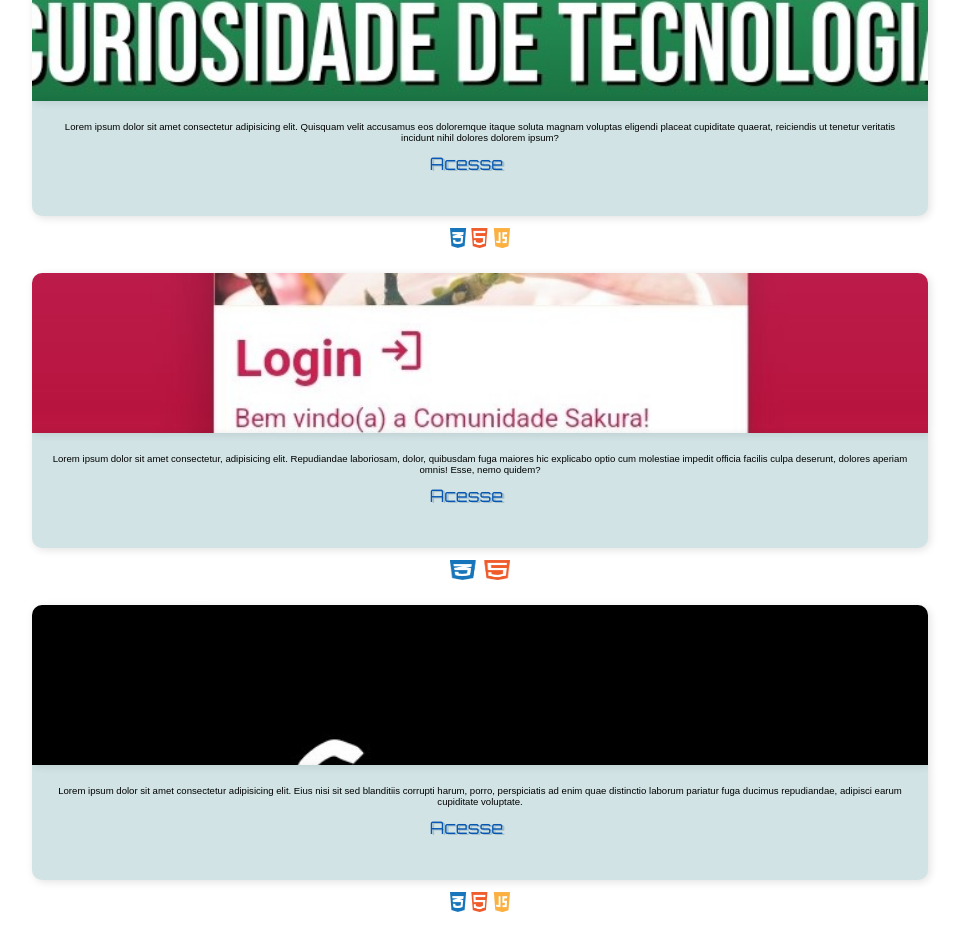
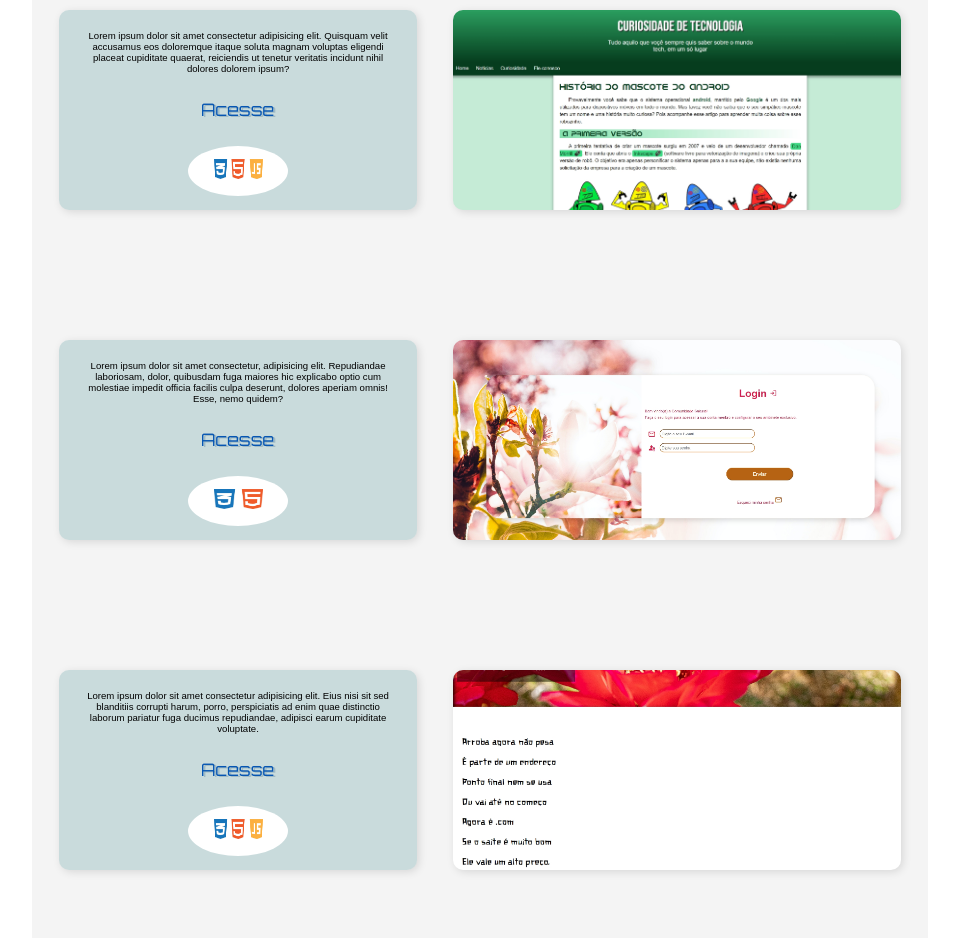
Before and after one commit to isrraelantonio/projerto-portifolio, a plain HTML site: page index.html in a window 1280 px wide. Shown: the part 1532-2470 px from the top of the page, without its empty margins (160-1122 px from the left). Drawn offline with nearby package versions, Linux system fonts and the light colour scheme.

Commit message:
projeto pronto

```diff
--- a/index.html
+++ b/index.html
@@ -68,9 +68,9 @@
                     <div id="infor-projeto">
                         Lorem ipsum dolor sit amet consectetur adipisicing elit. Quisquam velit accusamus eos doloremque itaque soluta magnam voluptas eligendi placeat cupiditate quaerat, reiciendis ut tenetur veritatis incidunt nihil dolores dolorem ipsum?
                        <p id="acesse"><a href="">Acesse</a></p>
+                         <div id="linguagem"><img src="imagens/baixar3.jpeg" alt=""> </div>
 
                     </div>
-                    <div id="linguagem"><img src="imagens/baixar3.jpeg" alt=""> </div>
 
                 </div>
 
@@ -88,9 +88,11 @@
                     <div id="infor-projeto">
                         Lorem ipsum dolor sit amet consectetur, adipisicing elit. Repudiandae laboriosam, dolor, quibusdam fuga maiores hic explicabo optio cum molestiae impedit officia facilis culpa deserunt, dolores aperiam omnis! Esse, nemo quidem?
                        <p id="acesse"><a href="">Acesse</a></p>
+
+                       <div id="linguagem"><img src="imagens/baixar2.jpeg" alt=""></div>
                     </div>
 
-                     <div id="linguagem"><img src="imagens/baixar2.jpeg" alt=""></div>
+
                 </div>
 
 
@@ -105,9 +107,11 @@
                     <div id="infor-projeto">
                         Lorem ipsum dolor sit amet consectetur adipisicing elit. Eius nisi sit sed blanditiis corrupti harum, porro, perspiciatis ad enim quae distinctio laborum pariatur fuga ducimus repudiandae, adipisci earum cupiditate voluptate.
                         <p id="acesse"><a href="">Acesse</a></p>
+
+                        <div id="linguagem"><img src="imagens/baixar3.jpeg" alt=""></div>
                     </div>
 
-                    <div id="linguagem"><img src="imagens/baixar3.jpeg" alt=""></div>
+
 
                 </div>
 
--- a/medeas_queries.css
+++ b/medeas_queries.css
@@ -43,10 +43,21 @@
         width: 46px;
         height: 46px;
     }
+    #info-sou{
+        width: 90%;
+        margin: auto;
+    }
+    #projetos{
+        height: 1000px;
+        background-color: rgba(0, 0, 0, 0.045);
+
+    }
+
 
     .texto{
         width: 100%;
         height: 300px;
+
     }
 
     .imagem{
@@ -54,11 +65,12 @@
         display: block;
         width: 50%;
         height: 200px;
-        background-color: black;
         margin-top: 5%;
         margin-right: 3%;
         border-radius: 10px 10px 10px 10px;
     }
+
+
     #imagem4{
         background-image: url(imagens/comp_android.jpeg);
     }
@@ -72,24 +84,38 @@
         background-image: url(imagens/comp_cordel.jpeg);
         background-position: bottom center;
     }
+
     #infor-projeto{
         width: 40%;
-        height: 100px;
+        height: 200px;
         display: block;
-        margin-left:3%;
-        transform: translate(0px, 90px);
+        float: left;
+        margin: 3%;
+        margin-top: 5%;
         border-radius: 10px 10px 10px 10px;
+    }
+    #infor-projeto > p{
+        margin: 8%;
+        padding-left: 26px;
+    }
 
+
+    h2{
+        font-size: 1.2em;
 
     }
     #linguagem{
-      transform: translate(132px, 100px);
-      margin-left: 1%;
-    }
+        margin-left: auto;
+        margin-right: auto;
+         width: 100px;
+         height: 50px;
+         background-color: white;
+         border-radius: 100%;
+       }
+       #linguagem > img{
+         margin-top: 13%;
+     }
 
-    h2{
-        font-size: 1.2em;
-    }
 
 }
 
@@ -110,5 +136,101 @@
        font-size: 1.1em;
     }
 
+    main{
+    width: 70%;
+        margin-left: auto;
+        margin-right: auto;
+    }
 
+
+    #oquefaco{
+        height: 300px;
+        width: 78%;
+        margin-left: auto;
+        margin-right: auto;
+    }
+
+    #redes{
+        width: 150px;
+    }
+    a > img{
+
+        width: 46px;
+        height: 46px;
+    }
+    #info-sou{
+        width: 90%;
+        margin: auto;
+    }
+    #projetos{
+        height: 1000px;
+        background-color: rgba(0, 0, 0, 0.045);
+
+    }
+
+    .texto{
+        width: 100%;
+        height: 300px;
+
+
+
+    }
+
+    .imagem{
+        float: right;
+        display: block;
+        width: 50%;
+        height: 200px;
+        background-color: black;
+        margin-top: 6%;
+        margin-right: 3%;
+        border-radius: 10px 10px 10px 10px;
+    }
+    #imagem4{
+        background-image: url(imagens/comp_android.jpeg);
+    }
+
+
+    #imagem5{
+        background-image: url(imagens/comp_login.jpeg);
+    }
+
+    #imagem6{
+        background-image: url(imagens/comp_cordel.jpeg);
+        background-position: bottom center;
+    }
+    #infor-projeto{
+        width: 40%;
+        height: 200px;
+        display: block;
+        float: left;
+        margin: 3%;
+        margin-top: 6%;
+        border-radius: 10px 10px 10px 10px;
+    }
+    #infor-projeto > p{
+        margin: 8%;
+        padding-left: 26px;
+    }
+
+    h2{
+        font-size: 1.2em;
+
+    }
+    section#projetos > article{
+        height: 30%;
+
+
+    }
+    #linguagem{
+       margin-left: auto;
+       margin-right: auto;
+        width: 100px;
+        height: 50px;
+        background-color: white;
+        border-radius: 100%;
+      }
+      #linguagem > img{
+        margin-top: 13%;
+    }
 }
--- a/style.css
+++ b/style.css
@@ -203,11 +203,14 @@ a:hover > img{
 }
 
 #projetos{
-    height: 1000px;
+    height: 1010px;
+
+
 
 }
 section#projetos > article{
-    height: 32%;
+    height: 31%;
+    margin-top: 30px;
 }
 
 .imagem{
@@ -246,17 +249,16 @@ section#projetos > article{
 }
 
 .texto{
-    height: 40%;
+    height: 50%;
     width: 70%;
     padding: 0px;
     margin: 0px  auto 20px auto;
-
 
 }
 
 #infor-projeto{
     display: block;
-    height: 90%;
+    height: 100%;
     background-color: rgba(95, 158, 160, 0.286);
     font-size: 0.6em;
     text-align: center;
@@ -264,6 +266,11 @@ section#projetos > article{
     border-radius: 0px 0px 10px 10px;
     box-shadow: #0000001e 2px 2px 8px ;
 }
+#infor-projeto > p{
+
+    padding-left: 26px;
+}
+
 #acesse{
     margin-top: 10px;
     font-size: 1.8em;
@@ -278,14 +285,31 @@ section#projetos > article{
 }
 #linguagem{
     width: 60px;
-    height: 20px ;
-    margin: 12px auto 0px auto;
+    height: 20px;
+    margin: 5px auto 0px auto;
 }
 
 #linguagem > img{
-    width: 60px;
+    width: 49px;
     height: 20px;
+    margin-top: 18%;
 }
+#linguagem{
+    margin-left: auto;
+    margin-right: auto;
+    width: 80px;
+    height: 50px;
+    background-color: white;
+    border-radius: 100%;
+   }
+
+
+
+
+
+
+
+
 #conversa{
     width: 90%;
     height: 110px;
```
